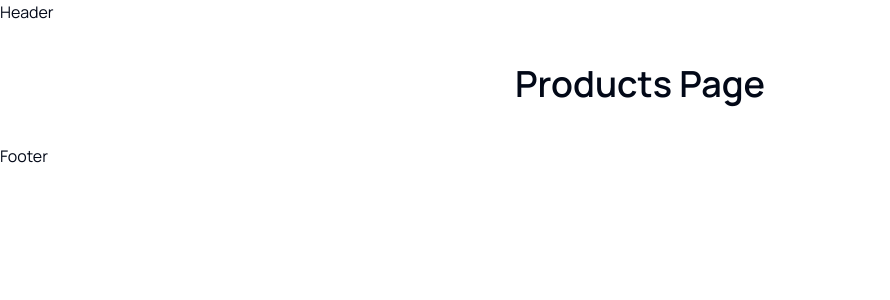
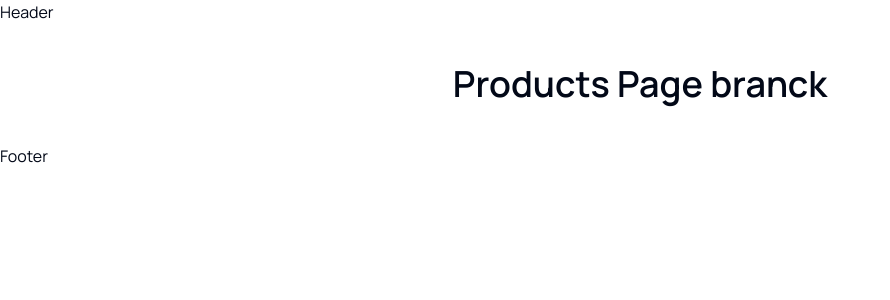
Before and after one commit to arakinyemi/food-delivery, a Next.js app: page /products in a window 1280 px wide. Shown: the top 300 px of the page, without its empty margins (0-890 px from the left). Built offline with nearby package versions, Linux system fonts and the light colour scheme.

Commit message:
branch commit

```diff
--- a/src/app/products/page.js
+++ b/src/app/products/page.js
@@ -1,7 +1,7 @@
 export default function Products() {
     return (
       <div className="p-10">
-        <p className="text-center text-4xl font-semibold">Products Page</p>
+        <p className="text-center text-4xl font-semibold">Products Page branck</p>
       </div>
     );
   }
```
